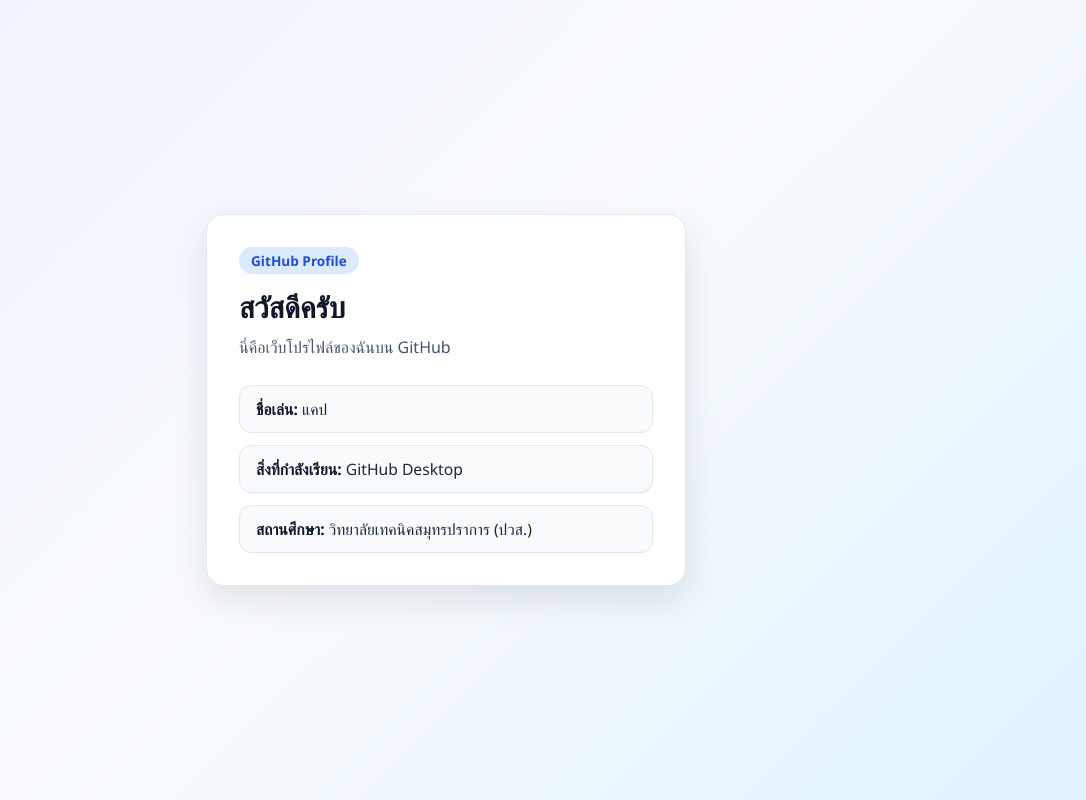
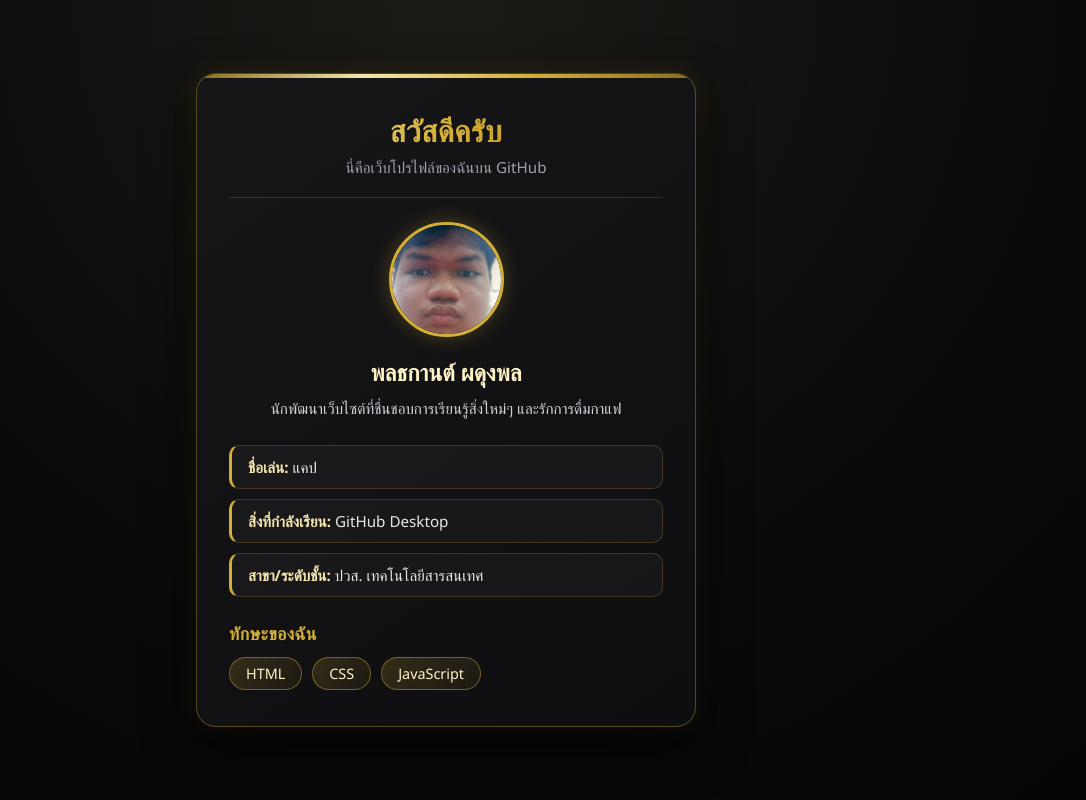
Before and after one commit to ponthakan0611-sys/my-web-profile, a plain HTML site: page index.html in a window 1280 px wide. Shown: the whole page, without its empty margins (194-1280 px from the left). Drawn offline with Linux system fonts and the light colour scheme.

Commit message:
อัปเดตรายละเอียดโปรเจกต์

```diff
--- a/index.html
+++ b/index.html
@@ -10,83 +10,167 @@
     }
 
     body {
+      font-family: "Segoe UI", Tahoma, sans-serif;
+      background: radial-gradient(circle at top, #1c1a15 0%, #09090b 65%, #050505 100%);
+      color: #f3f4f6;
       margin: 0;
       min-height: 100vh;
-      font-family: "Segoe UI", Tahoma, Geneva, Verdana, sans-serif;
-      background: linear-gradient(135deg, #eef2ff 0%, #f8fafc 50%, #e0f2fe 100%);
+      padding: 40px 16px;
       display: flex;
+      justify-content: center;
       align-items: center;
-      justify-content: center;
-      padding: 24px;
-      color: #1e293b;
     }
 
-    .profile-card {
+    .card {
+      background: linear-gradient(145deg, #161618 0%, #0e0e10 100%);
+      max-width: 500px;
       width: 100%;
-      max-width: 480px;
-      background-color: #ffffff;
-      border-radius: 18px;
-      padding: 32px;
-      box-shadow: 0 14px 35px rgba(15, 23, 42, 0.1);
-      border: 1px solid #e2e8f0;
+      padding: 36px 32px;
+      border-radius: 20px;
+      border: 1px solid rgba(212, 175, 55, 0.35);
+      box-shadow: 0 20px 50px rgba(0, 0, 0, 0.75), 0 0 25px rgba(212, 175, 55, 0.12);
+      position: relative;
+      overflow: hidden;
     }
 
-    .badge {
-      display: inline-block;
-      background-color: #dbeafe;
-      color: #1d4ed8;
-      font-size: 0.85rem;
-      font-weight: 600;
-      padding: 4px 12px;
-      border-radius: 999px;
-      margin-bottom: 12px;
+    .card::before {
+      content: "";
+      position: absolute;
+      top: 0;
+      left: 0;
+      right: 0;
+      height: 4px;
+      background: linear-gradient(90deg, #8a6d1c, #f3e5ab, #d4af37, #8a6d1c);
+    }
+
+    .greeting {
+      text-align: center;
+      margin-bottom: 24px;
+      padding-bottom: 20px;
+      border-bottom: 1px solid rgba(212, 175, 55, 0.2);
     }
 
     h1 {
-      margin: 0 0 8px;
-      font-size: 1.85rem;
-      color: #0f172a;
+      margin: 0 0 6px;
+      font-size: 1.9rem;
+      background: linear-gradient(90deg, #f3e5ab 0%, #d4af37 50%, #b8860b 100%);
+      -webkit-background-clip: text;
+      -webkit-text-fill-color: transparent;
+      letter-spacing: 0.5px;
     }
 
-    p {
-      margin: 0 0 24px;
-      font-size: 1rem;
-      line-height: 1.6;
-      color: #475569;
+    .subtitle {
+      margin: 0;
+      color: #9ca3af;
+      font-size: 0.95rem;
     }
 
-    ul {
+    .profile-header {
+      text-align: center;
+      margin-bottom: 24px;
+    }
+
+    .profile-header img {
+      width: 115px;
+      height: 115px;
+      object-fit: cover;
+      border-radius: 50%;
+      border: 3px solid #d4af37;
+      box-shadow: 0 0 20px rgba(212, 175, 55, 0.3);
+      margin-bottom: 14px;
+    }
+
+    #profile-name {
+      margin: 0 0 8px;
+      font-size: 1.45rem;
+      color: #fef3c7;
+      font-weight: 600;
+    }
+
+    .bio {
+      margin: 0;
+      color: #d1d5db;
+      font-size: 0.95rem;
+      line-height: 1.6;
+    }
+
+    .info-list {
       list-style: none;
-      margin: 0;
       padding: 0;
+      margin: 0 0 24px;
       display: flex;
       flex-direction: column;
-      gap: 12px;
+      gap: 10px;
     }
 
-    li {
-      background-color: #f8fafc;
-      border: 1px solid #e2e8f0;
-      border-radius: 12px;
-      padding: 12px 16px;
-      font-size: 0.98rem;
+    .info-list li {
+      background: rgba(255, 255, 255, 0.03);
+      border: 1px solid rgba(212, 175, 55, 0.22);
+      border-left: 3px solid #d4af37;
+      padding: 11px 16px;
+      border-radius: 10px;
+      color: #e5e7eb;
+      font-size: 0.95rem;
     }
 
-    li strong {
-      color: #0f172a;
+    .info-list li strong {
+      color: #f3e5ab;
+    }
+
+    h3 {
+      margin: 0 0 12px;
+      font-size: 1.1rem;
+      color: #d4af37;
+      letter-spacing: 0.5px;
+    }
+
+    .skills-list {
+      list-style: none;
+      padding: 0;
+      margin: 0;
+      display: flex;
+      flex-wrap: wrap;
+      gap: 10px;
+    }
+
+    .skills-list li {
+      background: linear-gradient(135deg, rgba(212, 175, 55, 0.18), rgba(184, 134, 11, 0.08));
+      border: 1px solid rgba(212, 175, 55, 0.45);
+      color: #fef3c7;
+      padding: 6px 16px;
+      border-radius: 999px;
+      font-size: 0.9rem;
+      font-weight: 500;
     }
   </style>
 </head>
 <body>
-  <main class="profile-card">
-    <span class="badge">GitHub Profile</span>
-    <h1>สวัสดีครับ</h1>
-    <p>นี่คือเว็บโปรไฟล์ของฉันบน GitHub</p>
-    <ul>
+  <main class="card">
+    <header class="greeting">
+      <h1>สวัสดีครับ</h1>
+      <p class="subtitle">นี่คือเว็บโปรไฟล์ของฉันบน GitHub</p>
+    </header>
+
+    <section class="profile-header">
+      <img src="30963b11-1765-48fc-9424-b58d1a6b18a9.jpg" alt="รูปโปรไฟล์ตัวอย่าง">
+      <h2 id="profile-name">พลธกานต์ ผดุงพล</h2>
+      <p class="bio">นักพัฒนาเว็บไซต์ที่ชื่นชอบการเรียนรู้สิ่งใหม่ๆ และรักการดื่มกาแฟ</p>
+    </section>
+
+    <ul class="info-list">
       <li><strong>ชื่อเล่น:</strong> แคป</li>
       <li><strong>สิ่งที่กำลังเรียน:</strong> GitHub Desktop</li>
-      <li><strong>สถานศึกษา:</strong> วิทยาลัยเทคนิคสมุทรปราการ (ปวส.)</li>
+      <li><strong>สาขา/ระดับชั้น:</strong> ปวส. เทคโนโลยีสารสนเทศ</li>
     </ul>
+
+    <section>
+      <h3>ทักษะของฉัน</h3>
+      <ul class="skills-list">
+        <li>HTML</li>
+        <li>CSS</li>
+        <li>JavaScript</li>
+      </ul>
+    </section>
   </main>
 </body>
 </html>
```
Also changed, not shown: 30963b11-1765-48fc-9424-b58d1a6b18a9.jpg (added).
